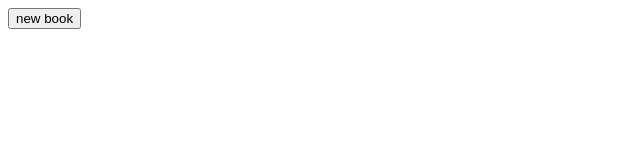
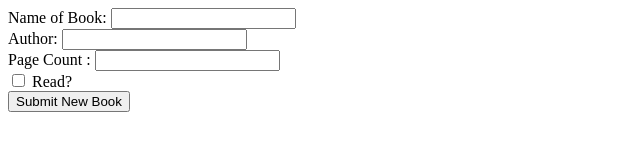
Before and after one commit to jello-connoisseur/book, a plain HTML site: page index.html in a window 1280 px wide. Shown: the whole page, without its empty margins (0-640 px from the left). Drawn offline with Linux system fonts and the light colour scheme.

Commit message:
added input functionality

```diff
--- a/index.html
+++ b/index.html
@@ -4,13 +4,40 @@
     <meta charset="UTF-8">
     <meta http-equiv="X-UA-Compatible" content="IE=edge">
     <meta name="viewport" content="width=device-width, initial-scale=1.0">
+    <link rel="stylesheet" href="style.css"/>
     <script src = script.js defer></script>
-    <link rel= "stylesheet" href = "style.css"/>
     <title>My Library</title>
 </head>
 <body>
+    <form>
+        <div class="section">
+            <label for="name">Name of Book: </label>
+            <input type="name" id="name" name="name">
+        </div>
+
+        <div class="section">
+
+            <label for="author">Author: </label>
+            <input type="author" id="author" name="author">
+        </div>
+
+        <div class="section">
+
+            <label for="pageCount">Page Count :</label>
+            <input type="pageCount" id="pageCount" name="pageCount">
+        </div>
+
+        <div class="section">
+            <label>
+                <input type="checkbox" name="read"> Read?
+              </label>
+        </div>
+
+        <button type="new book">Submit New Book</button>
+
+    </form>
     <div id=container></div>
-    <button>new book</button>
+
 
 </body>
 </html>
```
